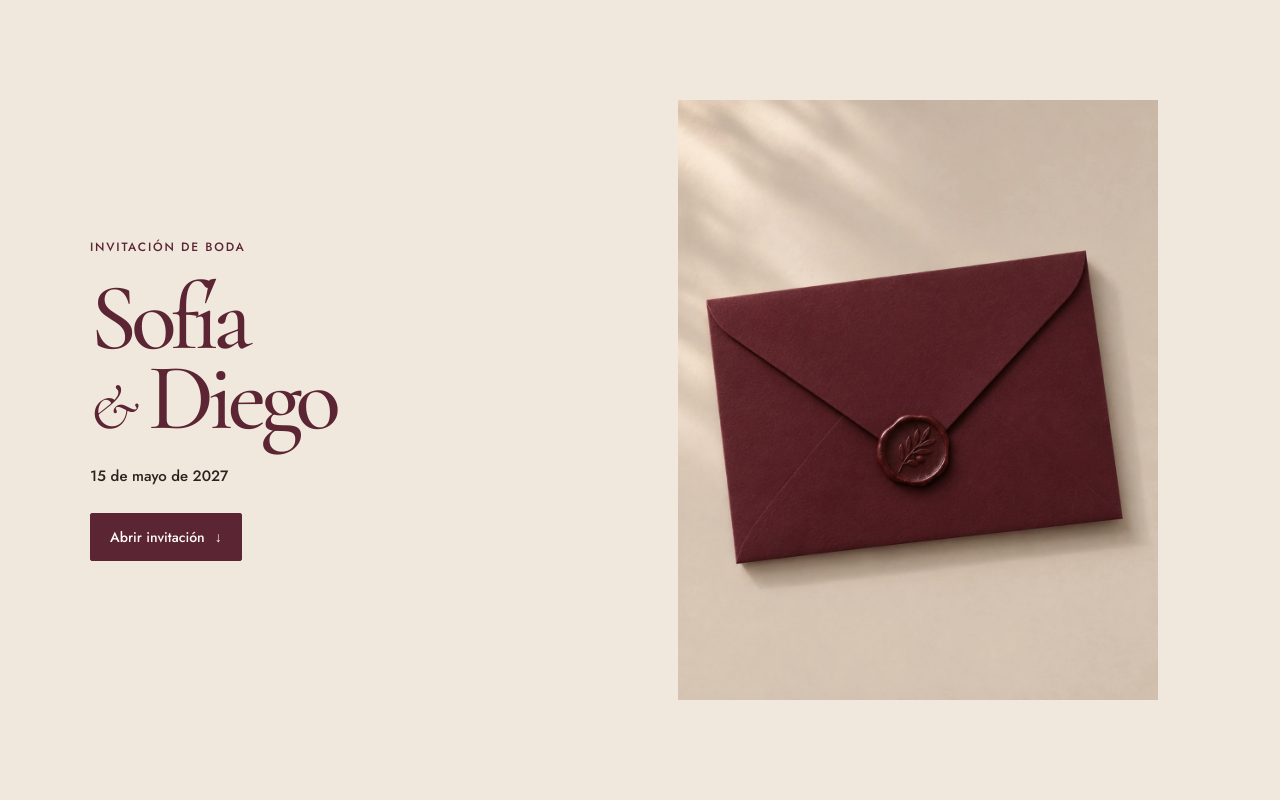
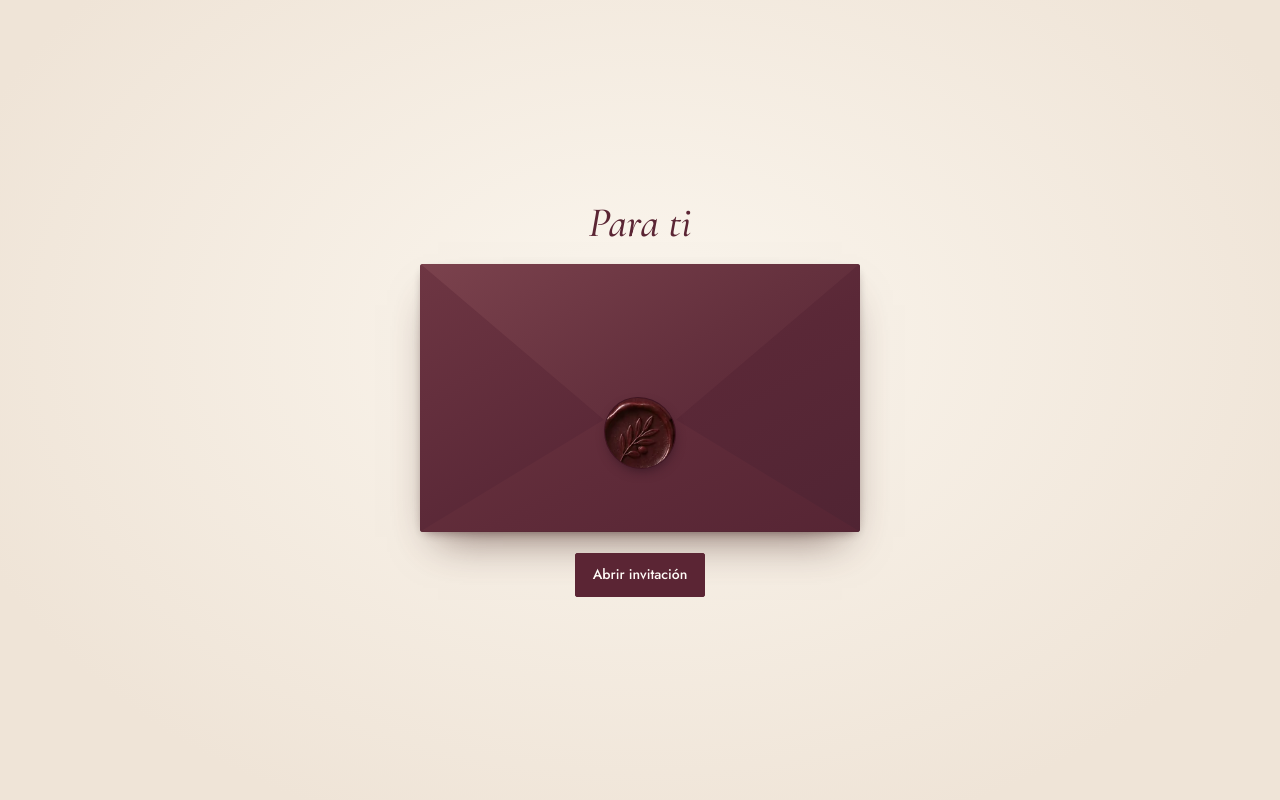
Before and after one commit to wifituga/boda-sofia-diego, a plain HTML site: page index.html in a window 1280 px wide. Shown: the top 800 px of the page. Drawn offline with nearby package versions, Linux system fonts and the light colour scheme.

Commit message:
Restaurar la apertura animada del sobre y la carta

```diff
--- a/index.html
+++ b/index.html
@@ -9,22 +9,30 @@
 <link rel="preconnect" href="https://fonts.googleapis.com">
 <link rel="preconnect" href="https://fonts.gstatic.com" crossorigin>
 <link href="https://fonts.googleapis.com/css2?family=Cormorant+Garamond:ital,wght@0,400;0,500;0,600;1,400;1,500&family=Jost:wght@400;500&display=swap" rel="stylesheet">
-<link rel="stylesheet" href="styles.css">
+<link rel="stylesheet" href="styles.css?v=carta">
 </head>
 <body>
 
 <aside class="intro" id="envelope" aria-label="Apertura de la invitación" hidden>
   <div class="intro-layout">
-    <div class="intro-copy">
-      <p class="kicker">Invitación de boda</p>
-      <p class="intro-names"><span>Sofía</span> <span><em>&amp;</em> Diego</span></p>
-      <time datetime="2027-05-15">15 de mayo de 2027</time>
-      <button class="btn" id="seal" type="button">Abrir invitación <span aria-hidden="true">↓</span></button>
+    <p class="intro-caption" aria-hidden="true">Para ti</p>
+    <div class="mail-scene">
+      <div class="mail-back" aria-hidden="true"></div>
+      <div class="mail-letter" aria-hidden="true">
+        <span class="kicker">Nos casamos</span>
+        <p>Sofía <em>&amp;</em> Diego</p>
+        <time datetime="2027-05-15">15 de mayo de 2027</time>
+      </div>
+      <div class="mail-pocket" aria-hidden="true"></div>
+      <div class="mail-flap" aria-hidden="true">
+        <span class="mail-flap-front"></span>
+        <span class="mail-flap-back"></span>
+      </div>
+      <button class="seal-button" id="seal" type="button">
+        <span class="mail-seal" aria-hidden="true"></span>
+        <span class="seal-label">Abrir invitación</span>
+      </button>
     </div>
-    <picture class="intro-art">
-      <source media="(max-width: 580px)" srcset="img/sobre-editorial-720.webp">
-      <img src="img/sobre-editorial.webp" width="1120" height="1400" alt="" fetchpriority="high">
-    </picture>
   </div>
 </aside>
 
@@ -205,6 +213,6 @@
 </main>
 
 <div class="toast" id="toast" role="status"></div>
-<script src="invitacion.js" defer></script>
+<script src="invitacion.js?v=carta" defer></script>
 </body>
 </html>
--- a/invitacion.js
+++ b/invitacion.js
@@ -28,9 +28,14 @@ if (!location.hash) {
     };
     if (reducedMotion.matches) {
       showInvitation();
+      return;
+    }
+    envelope.classList.add('is-opening');
+    const reveal = envelope.getAnimations?.().find(animation => animation.animationName === 'reveal-invitation');
+    if (reveal) {
+      reveal.finished.then(showInvitation, showInvitation);
     } else {
-      envelope.classList.add('open');
-      setTimeout(showInvitation, 240);
+      showInvitation();
     }
   }, { once: true });
 }
--- a/styles.css
+++ b/styles.css
@@ -96,45 +96,183 @@ button, input, select, textarea { font: inherit; }
   display: flex;
   overflow: auto;
   overscroll-behavior: contain;
-  padding: clamp(20px, 6vw, 80px) var(--gutter);
-  background: var(--sand);
-  transition: opacity .22s ease;
+  padding: 30px var(--gutter) 34px;
+  background: radial-gradient(ellipse at 50% 42%, #fbf6ee, #efe4d7 80%);
 }
-.intro.open { opacity: 0; pointer-events: none; }
+.intro.is-opening {
+  pointer-events: none;
+  animation: reveal-invitation .3s ease 1.23s both;
+}
 .intro-layout {
+  width: min(440px, 100%);
+  margin: auto;
+  text-align: center;
+}
+.intro-caption {
+  margin-bottom: 16px;
+  color: var(--wine);
+  font: italic 500 clamp(30px, 6.8vw, 42px)/1.15 var(--serif);
+}
+.mail-scene {
+  position: relative;
+  isolation: isolate;
+  perspective: 1100px;
+  aspect-ratio: 1.64;
+  margin-bottom: 65px;
+}
+.mail-back, .mail-pocket, .mail-flap {
+  position: absolute;
+  inset: 0;
+  border-radius: 3px;
+}
+.mail-back {
+  background: linear-gradient(154deg, #713b47, #46212e 77%);
+  box-shadow: 0 23px 42px -18px #4c2b26a6, 0 4px 11px -5px #3014178c;
+}
+.mail-pocket {
+  z-index: 3;
+  overflow: hidden;
+  clip-path: polygon(0 0, 50% 64%, 100% 0, 100% 100%, 0 100%);
+  background: linear-gradient(150deg, #6e3643 0%, #5a2837 55%, #502433 100%);
+}
+.mail-pocket::after {
+  position: absolute;
+  inset: 0;
+  content: "";
+  clip-path: polygon(0 100%, 50% 50%, 100% 100%);
+  background: linear-gradient(155deg, #723943, #5f2b39 63%, #562534);
+}
+.mail-flap {
+  z-index: 4;
+  height: 66%;
+  transform-origin: 50% 0;
+  transform-style: preserve-3d;
+}
+.mail-flap-front, .mail-flap-back {
+  position: absolute;
+  inset: 0;
+  border-radius: 3px;
+  backface-visibility: hidden;
+}
+.mail-flap-front {
+  clip-path: polygon(0 0, 100% 0, 55% 95%, 50% 100%, 45% 95%);
+  background: linear-gradient(150deg, #7b424d, #65313e 54%, #552434);
+}
+.mail-flap-back {
+  transform: rotateX(180deg);
+  clip-path: polygon(0 100%, 45% 5%, 50% 0, 55% 5%, 100% 100%);
+  background: linear-gradient(15deg, #63323d, #814b55 68%, #70404a);
+}
+.mail-letter {
+  position: absolute;
+  z-index: 2;
+  top: 8%;
+  left: 7%;
   display: grid;
-  grid-template-columns: minmax(0, 1fr) minmax(0, 1fr);
-  grid-template-areas: "copy art";
-  align-items: center;
-  gap: clamp(24px, 6vw, 92px);
-  width: min(1100px, 100%);
-  margin: auto;
+  width: 86%;
+  height: 84%;
+  align-content: center;
+  gap: 5%;
+  padding: 8%;
+  border: 1px solid #d7bcaa;
+  outline: 1px solid #d7bcaa;
+  outline-offset: -9px;
+  background: #fffbf3;
+  box-shadow: 0 6px 22px -14px #3a1b22;
+  color: var(--wine);
+  opacity: 0;
 }
-.intro-copy { grid-area: copy; min-width: 0; }
-.intro-names, .hero h1 {
+.mail-letter p {
+  font: 500 clamp(29px, 7.5vw, 55px)/.95 var(--serif);
+  letter-spacing: -.055em;
+  text-wrap: balance;
+}
+.mail-letter em { font-size: .75em; font-weight: 400; }
+.mail-letter time { color: var(--muted); font-size: 13px; }
+.seal-button {
+  position: absolute;
+  z-index: 5;
+  inset: 0 0 -65px;
+  display: grid;
+  justify-items: center;
+  align-content: end;
+  border: 0;
+  padding: 0;
+  background: transparent;
+  color: var(--wine);
+  cursor: pointer;
+}
+.mail-seal {
+  position: absolute;
+  top: calc((100% - 65px) * .63);
+  left: 50%;
+  width: clamp(50px, 15vw, 72px);
+  aspect-ratio: 1;
+  transform: translate(-50%, -50%);
+  border: 1px solid #3f1521;
+  border-radius: 47% 53% 48% 52% / 47% 51% 49% 53%;
+  background: #572633 url("img/sobre-editorial-720.webp") 50% 58.1% / 735% auto no-repeat;
+  box-shadow: 1px 5px 12px -4px #29121cbd;
+}
+.seal-label {
+  min-height: 44px;
+  display: grid;
+  place-items: center;
+  padding: 8px 17px;
+  border: 1px solid var(--wine);
+  border-radius: 2px;
+  background: var(--wine);
+  color: var(--paper);
+  font-size: 14px;
+  font-weight: 500;
+}
+.seal-button:hover .seal-label,
+.seal-button:focus-visible .seal-label { background: var(--wine-dark); }
+.intro.is-opening .intro-caption,
+.intro.is-opening .seal-button { animation: release-seal .23s ease-in forwards; }
+.intro.is-opening .mail-flap { animation: lift-flap .63s cubic-bezier(.4,.08,.25,1) .13s forwards; }
+.intro.is-opening .mail-letter { animation: draw-letter .58s cubic-bezier(.26,.45,.22,1) .53s forwards; }
+
+@keyframes release-seal {
+  to { opacity: 0; transform: translateY(-4px); }
+}
+@keyframes lift-flap {
+  0% { transform: rotateX(0deg); z-index: 4; }
+  42% { transform: rotateX(89deg); z-index: 4; }
+  43% { z-index: 1; }
+  100% { transform: rotateX(164deg); z-index: 1; }
+}
+@keyframes draw-letter {
+  0% { transform: translateY(0); opacity: 0; }
+  8% { opacity: 1; }
+  100% { transform: translateY(-92%); opacity: 1; }
+}
+@keyframes reveal-invitation {
+  from { opacity: 1; }
+  to { opacity: 0; }
+}
+
+.hero h1 {
   color: var(--wine);
   font: 500 clamp(66px, 7.4vw, 122px)/.84 var(--serif);
   letter-spacing: -.065em;
 }
-.intro-names { margin: 22px 0 28px; }
-.intro-names span, .hero h1 span { display: block; }
-.intro-names em, .hero h1 em { font-size: .68em; font-weight: 400; }
-.intro time, .hero time {
+.hero h1 span { display: block; }
+.hero h1 em { font-size: .68em; font-weight: 400; }
+.hero time {
   display: block;
   color: var(--ink);
   font-size: 15px;
   font-weight: 500;
 }
-.intro .btn { margin-top: 25px; }
-.intro-art, .hero-art {
+.hero-art {
   display: block;
   min-width: 0;
   overflow: hidden;
   background: #e5d8cb;
   aspect-ratio: 4 / 5;
 }
-.intro-art { grid-area: art; max-height: 75svh; }
-.intro-art img, .hero-art img {
+.hero-art img {
   display: block;
   width: 100%;
   height: 100%;
@@ -343,12 +481,8 @@ button, input, select, textarea { font: inherit; }
 
 @media (max-width: 700px) {
   .intro { padding-block: 24px; }
-  .intro-layout { grid-template-columns: 1fr; grid-template-areas: "art" "copy"; gap: 20px; max-width: 410px; text-align: center; }
-  .intro-art { width: 100%; aspect-ratio: 1.24; max-height: 45svh; }
-  .intro-names, .hero h1 { font-size: clamp(52px, 13vw, 88px); }
-  .intro-names { margin: 10px 0 12px; }
-  .intro-names span, .hero h1 span { display: inline; }
-  .intro .btn { margin-top: 15px; }
+  .hero h1 { font-size: clamp(52px, 13vw, 88px); }
+  .hero h1 span { display: inline; }
   .hero { grid-template-columns: 1fr; text-align: center; gap: 20px; }
   .hero h1 { margin: 10px 0 13px; }
   .hero-actions { justify-content: center; margin-top: 16px; }
@@ -360,10 +494,6 @@ button, input, select, textarea { font: inherit; }
 }
 
 @media (min-width: 701px) and (max-height: 560px) {
-  .intro { padding-block: 20px; }
-  .intro-art { max-height: 78svh; }
-  .intro-names { font-size: clamp(55px, 9vw, 85px); margin-block: 14px; }
-  .intro .btn { margin-top: 16px; }
   .hero { padding-block: 20px; }
   .hero h1 { font-size: clamp(55px, 9vw, 75px); margin-block: 10px; }
   .hero-art { max-height: 70svh; }
@@ -371,7 +501,14 @@ button, input, select, textarea { font: inherit; }
   .hero-actions { margin-top: 10px; }
 }
 
+@media (max-height: 500px) {
+  .intro { padding-block: 14px; }
+  .intro-layout { width: min(440px, 100%, 70svh); padding-top: min(11.5svh, 44px); }
+  .intro-caption { margin-bottom: 12px; font-size: 30px; }
+}
+
 @media (prefers-reduced-motion: reduce) {
   html { scroll-behavior: auto; }
-  .intro, .btn, .toast { transition: none; }
+  .intro.is-opening, .intro.is-opening * { animation: none; }
+  .btn, .toast { transition: none; }
 }
```
Also changed, not shown: 1 other file.
